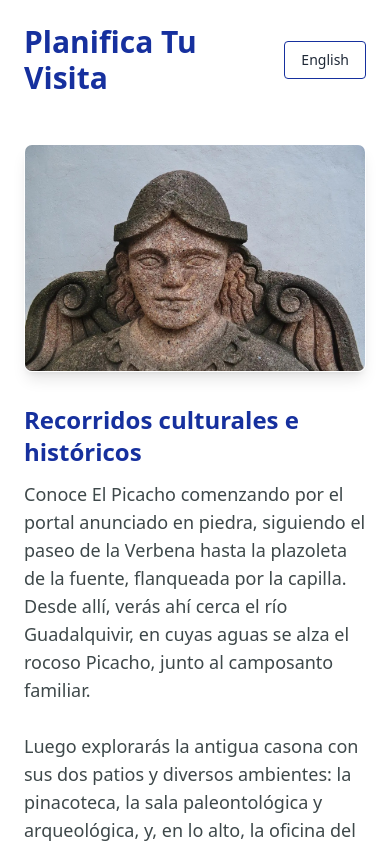
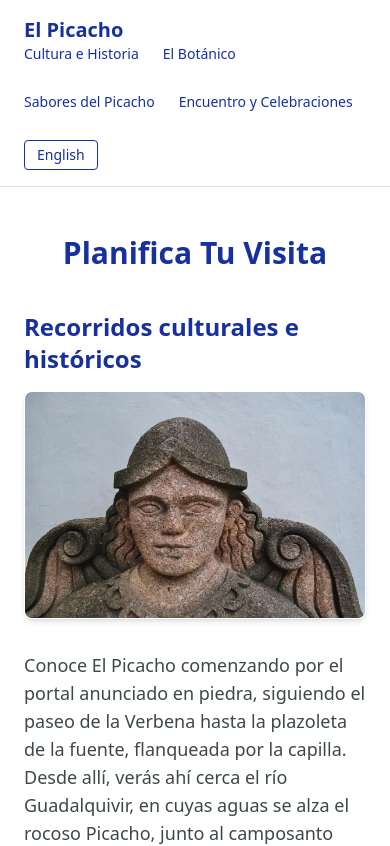
Before and after one commit to Algarrobal/el-picacho-landing, a React (Vite) app: page /picacheada in a window 390 px wide. Shown: the top 846 px of the page. Built offline with nearby package versions, Linux system fonts and the light colour scheme.

Commit message:
Update Picacheada.jsx

```diff
--- a/src/Picacheada.jsx
+++ b/src/Picacheada.jsx
@@ -7,100 +7,158 @@ export default function Picacheada() {
     es: {
       title: "Planifica Tu Visita",
       toggle: "English",
+      nav: [
+        "Cultura e Historia",
+        "El Botánico",
+        "Sabores del Picacho",
+        "Encuentro y Celebraciones"
+      ],
       sections: [
         {
+          id: "historia",
           title: "Recorridos culturales e históricos",
           text: `Conoce El Picacho comenzando por el portal anunciado en piedra, siguiendo el paseo de la Verbena hasta la plazoleta de la fuente, flanqueada por la capilla. Desde allí, verás ahí cerca el río Guadalquivir, en cuyas aguas se alza el rocoso Picacho, junto al camposanto familiar.
 
-Luego explorarás la antigua casona con sus dos patios y diversos ambientes: la pinacoteca, la sala paleontológica y arqueológica, y, en lo alto, la oficina del presidente. Del antiguo horno de don Honorio en el segundo patio, pasarás al Huerto Escondido, y de allí a la Santa Cruz de Lajas, donde podrás degustar un refresco del lugar mientras aprecias, desde el mirador, el paisaje de las nacientes del Guadalquivir.
-
-*Si desea incluir una degustación de repostería local o salteñas durante el recorrido por favor indicar en reserva.`,
+Luego explorarás la antigua casona con sus dos patios y diversos ambientes: la pinacoteca, la sala paleontológica y arqueológica, y, en lo alto, la oficina del presidente. Del antiguo horno de don Honorio en el segundo patio, pasarás al Huerto Escondido, y de allí a la Santa Cruz de Lajas, donde podrás degustar un refresco del lugar mientras aprecias, desde el mirador, el paisaje de las nacientes del Guadalquivir.`,
           image: "/picacheada_historia.jpg",
           button: "Reservar Recorrido"
         },
         {
+          id: "botanico",
           title: "Visitas guiadas por el parque botánico",
-          text: `Descubre la riqueza del botánico que rodea el conjunto de El Picacho. Conocerás sus distintas especies entre ellas los milenarios ginkgo bilobas, liquidámbares, araucarias, y los así llamados árboles de Júpiter, coníferas del parque imperial japonés, alcanfores, y laureles del jardín del Vaticano, que cohabitan con nuestros emblemáticos molles, churquis, y algarrobos. Cruzando el río tendrás la experiencia de un paseo en montaña del monte originario preservado de la región. En el recorrido te sorprenderán las instalaciones de Land Art las cuales podrás apreciar saboreando un refresco natural del lugar.
+          text: `Descubre la riqueza del botánico que rodea el conjunto de El Picacho. Conocerás sus distintas especies entre ellas los milenarios ginkgo bilobas, liquidámbares, araucarias, y los así llamados árboles de Júpiter, coníferas del parque imperial japonés, alcanfores, y laureles del jardín del Vaticano, que cohabitan con nuestros emblemáticos molles, churquis, y algarrobos.
 
-*Si desea incluir una degustación de repostería local o salteñas durante el recorrido por favor indicar en reserva.`,
+Cruzando el río tendrás la experiencia de un paseo en montaña del monte originario preservado de la región. En el recorrido te sorprenderán las instalaciones de Land Art las cuales podrás apreciar saboreando un refresco natural del lugar.`,
           image: "/picacheada_botanico.jpg",
           button: "Reservar Visita"
         },
         {
+          id: "sabores",
           title: "Sabores de El Picacho",
           text: `Almuerza donde el plato se sirve con historia. En el comedor de la casona se ofrecen menús locales con ingredientes del huerto, en un entorno íntimo y natural.`,
           image: "/picacheada_sabores.jpg",
           button: "Reservar Almuerzo"
+        },
+        {
+          id: "celebraciones",
+          title: "Lugar de Encuentro y Celebraciones",
+          text: `Espacio ideal para celebrar ocasiones especiales con identidad y encanto. Desde reuniones familiares hasta eventos culturales, El Picacho ofrece rincones inolvidables que combinan historia, paisaje y hospitalidad.`,
+          image: "/picacheada_celebraciones.jpg",
+          button: "Reservar Espacio"
         }
       ]
     },
     en: {
       title: "Arrange Your Visit",
       toggle: "Español",
+      nav: [
+        "Cultural & Historical",
+        "The Botanical Walk",
+        "Flavors of El Picacho",
+        "Gatherings & Celebrations"
+      ],
       sections: [
         {
+          id: "historia",
           title: "Cultural and historical tours",
-          text: `Start your visit at El Picacho with the stone-marked entrance and stroll down the Verbena Walk to the plaza by the fountain, flanked by the chapel. From there, you’ll see the Guadalquivir River, where the rocky outcrop known as El Picacho rises beside the family memorial grounds.
+          text: `Begin your visit at the stone-marked entrance, follow the Verbena path to the plaza and chapel, where the Guadalquivir River and the family memorial grounds come into view.
 
-Continue through the manor’s courtyards and rooms—the art gallery, the paleontology and archaeology exhibits, and the President’s office above. Then pass by the old oven in the second courtyard to the Hidden Garden, and on to the Santa Cruz de Lajas, where you’ll enjoy a natural refreshment while admiring the source valley of the Guadalquivir.
-
-*If you’d like to include local pastries or salteñas as part of the experience, please mention this when booking.`,
+You’ll then explore the manor house, its two courtyards, and various rooms including the art gallery, paleontology and archaeology displays, and—perched above—the former president’s office. From the old adobe oven in the back patio, you’ll continue to the hidden orchard and the Santa Cruz de Lajas lookout, where you’ll enjoy a local refreshment with sweeping views of the river’s headwaters.`,
           image: "/picacheada_historia.jpg",
           button: "Book Tour"
         },
         {
+          id: "botanico",
           title: "Guided walks through the botanical park",
-          text: `Wander through the rich botanical world surrounding El Picacho. You’ll see ancient ginkgo bilobas, liquidambars, araucarias, and Jupiter trees—imperial Japanese conifers—alongside camphors and laurels from the Vatican gardens. These live in harmony with emblematic trees of the region like molles, churquis, and algarrobos.
+          text: `Discover native and exotic species—from ginkgo bilobas and sweetgums to imperial cypresses, laurels, and molles—all thriving in this living mosaic of biodiversity.
 
-Across the river, the trail leads into preserved native woodland. Along the way, discover Land Art installations inspired by the landscape—best appreciated with a fresh drink made onsite.
-
-*If you’d like to include local pastries or salteñas as part of the experience, please mention this when booking.`,
+Across the river lies a preserved patch of native woodland, offering a deeper ecological connection. Along the way, you’ll also encounter Land Art installations, complemented by a natural drink from the garden.`,
           image: "/picacheada_botanico.jpg",
           button: "Book Walk"
         },
         {
+          id: "sabores",
           title: "Flavors of El Picacho",
-          text: `Dine where each plate is served with a story. Local seasonal menus are prepared with ingredients from the garden and served in the manor’s quiet and intimate dining room.`,
+          text: `Dine where midday meals are steeped in history. Seasonal menus crafted with local produce are served in the manor’s shaded courtyard.`,
           image: "/picacheada_sabores.jpg",
           button: "Book Lunch"
+        },
+        {
+          id: "celebraciones",
+          title: "Gatherings & Celebrations",
+          text: `The perfect venue for family gatherings and cultural events. El Picacho offers meaningful spaces for celebration, where history and nature elevate every occasion.`,
+          image: "/picacheada_celebraciones.jpg",
+          button: "Book Event"
         }
       ]
     }
   };
 
   return (
-    <div className="font-sans min-h-screen bg-white text-gray-800 p-6 md:p-16">
-      <div className="flex justify-between items-center mb-12">
-        <h1 className="text-3xl md:text-4xl font-bold text-[#16309e]">{t[lang].title}</h1>
+    <div className="font-sans min-h-screen bg-white text-[#3e484a]">
+      {/* Sticky nav */}
+      <header className="sticky top-0 bg-white z-50 flex flex-wrap items-center justify-between px-6 md:px-16 py-4 border-b border-[#16309e]/15">
+        <a
+          href="/"
+          className="text-xl md:text-2xl font-bold text-[#16309e] hover:underline"
+        >
+          El Picacho
+        </a>
+        <nav className="flex flex-wrap items-center gap-6 text-[#16309e] text-sm md:text-base">
+          {t[lang].sections.map((section, idx) => (
+            <a
+              key={section.id}
+              href={`#${section.id}`}
+              className="hover:border-b-2 border-current pb-1 transition"
+            >
+              {t[lang].nav[idx]}
+            </a>
+          ))}
           <button
             onClick={() => setLang(lang === "es" ? "en" : "es")}
-          className="bg-transparent text-sm md:text-base border border-[#16309e] px-4 py-2 rounded hover:bg-[#16309e] hover:text-white transition"
+            className="px-3 py-1 border border-[#16309e] rounded hover:bg-[#16309e] hover:text-white transition"
           >
             {t[lang].toggle}
           </button>
+        </nav>
+      </header>
+
+      {/* Title */}
+      <div className="text-center px-6 md:px-16 pt-12 md:pt-20 pb-10">
+        <h1 className="text-3xl md:text-5xl font-bold text-[#16309e]">{t[lang].title}</h1>
       </div>
 
+      {/* Sections */}
+      <div className="px-6 md:px-16 pb-16">
         {t[lang].sections.map((section, i) => (
-        <div
-          key={i}
-          className="mb-20 flex flex-col md:flex-row gap-8 items-center"
-        >
+          <div key={i} id={section.id} className="mb-20 scroll-mt-24">
+            <h2 className="text-2xl md:text-3xl font-bold mb-4 text-[#16309e]">{section.title}</h2>
+            <div className="flex flex-col md:flex-row gap-8 items-center">
               <img
                 src={section.image}
                 alt={section.title}
-            className="w-full md:w-1/2 rounded-lg shadow-lg border border-white"
+                className="w-full md:w-1/2 rounded-lg shadow-md border border-white"
               />
               <div className="md:w-1/2">
-            <h2 className="text-2xl font-semibold mb-3 text-[#16309e]">
-              {section.title}
-            </h2>
-            <p className="text-lg mb-4 text-[#3e484a] whitespace-pre-line">{section.text}</p>
+                <p className="text-lg mb-4 whitespace-pre-line">{section.text}</p>
                 <button className="px-6 py-2 text-base text-[#16309e] border border-[#16309e] rounded hover:bg-[#16309e] hover:text-white transition">
                   {section.button}
                 </button>
               </div>
             </div>
+          </div>
         ))}
+
+        {/* Back to Home Button */}
+        <div className="text-center mt-16">
+          <a
+            href="/"
+            className="inline-block px-6 py-2 text-base md:text-lg text-[#16309e] border border-[#16309e] rounded hover:bg-[#16309e] hover:text-white transition"
+          >
+            ← {lang === "es" ? "Volver al Inicio" : "Back to Home"}
+          </a>
+        </div>
+      </div>
     </div>
   );
 }
```
Lines whose indentation alone changed are shown as unchanged.
